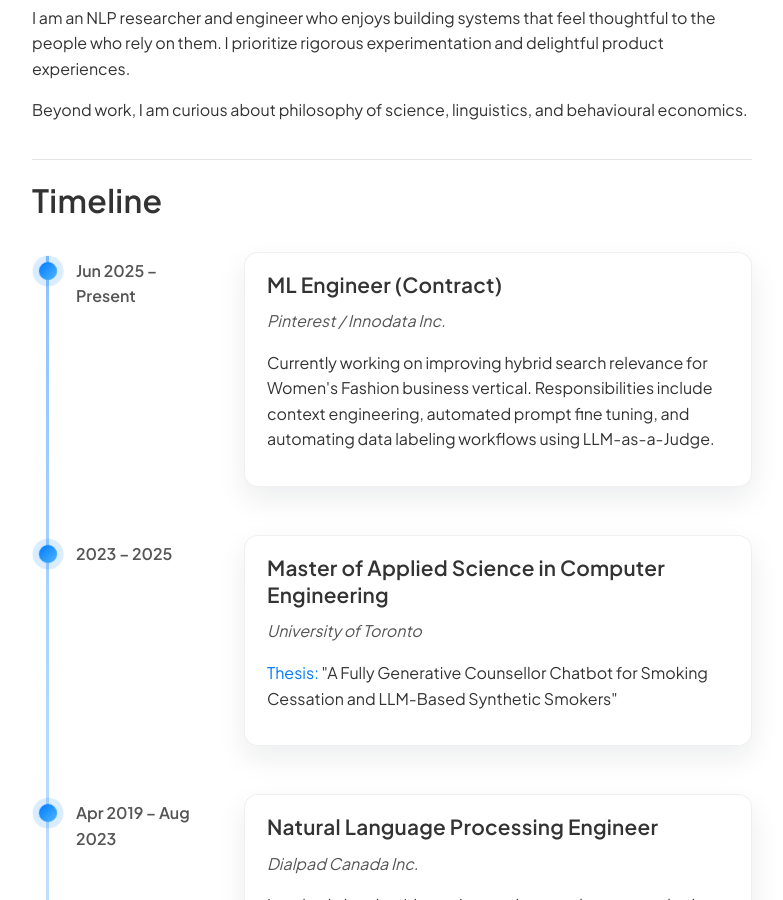
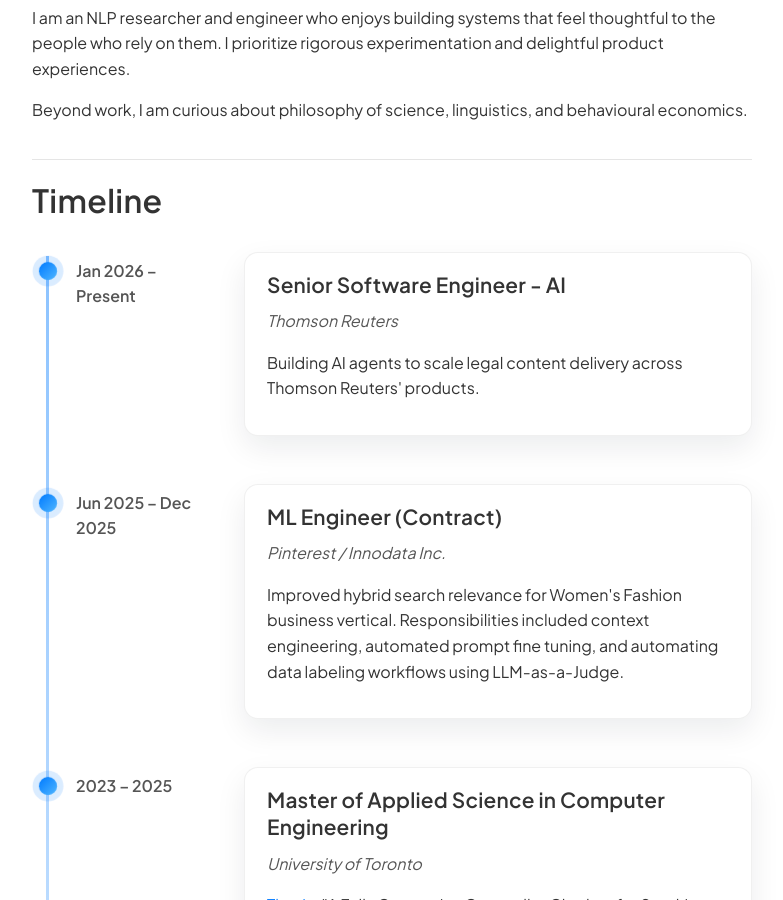
Before and after one commit to zaffnet/zaffnet.github.io, a Jekyll site: the page built from index.html, in a window 1280 px wide and 900 px high, scrolled down 438 px. Shown: the whole window, without its empty margins (248-1031 px from the left). Built offline with Jekyll 4.4.1, drawn with Linux system fonts in a browser that asks for light colours.

Commit message:
Add Thomson Reuters role and update Pinterest date in timeline
Co-Authored-By: Claude Opus 4.6 <noreply@anthropic.com>

```diff
--- a/index.html
+++ b/index.html
@@ -41,13 +41,24 @@ title: "Home"
     <div class="timeline-track">
       <div class="timeline-item">
         <div class="timeline-marker" aria-hidden="true"></div>
-        <div class="timeline-date">Jun 2025 &ndash; Present</div>
+        <div class="timeline-date">Jan 2026 &ndash; Present</div>
+        <div class="timeline-body">
+          <h3>Senior Software Engineer - AI</h3>
+          <p class="timeline-organization">Thomson Reuters</p>
+          <p>
+            Building AI agents to scale legal content delivery across Thomson Reuters' products.
+          </p>
+        </div>
+      </div>
+      <div class="timeline-item">
+        <div class="timeline-marker" aria-hidden="true"></div>
+        <div class="timeline-date">Jun 2025 &ndash; Dec 2025</div>
         <div class="timeline-body">
           <h3>ML Engineer (Contract)</h3>
           <p class="timeline-organization">Pinterest / Innodata Inc.</p>
           <p>
-            Currently working on improving hybrid search relevance for Women's Fashion business vertical.
-            Responsibilities include context engineering, automated prompt fine tuning, and automating data labeling workflows using LLM-as-a-Judge.
+            Improved hybrid search relevance for Women's Fashion business vertical.
+            Responsibilities included context engineering, automated prompt fine tuning, and automating data labeling workflows using LLM-as-a-Judge.
           </p>
         </div>
       </div>
```
